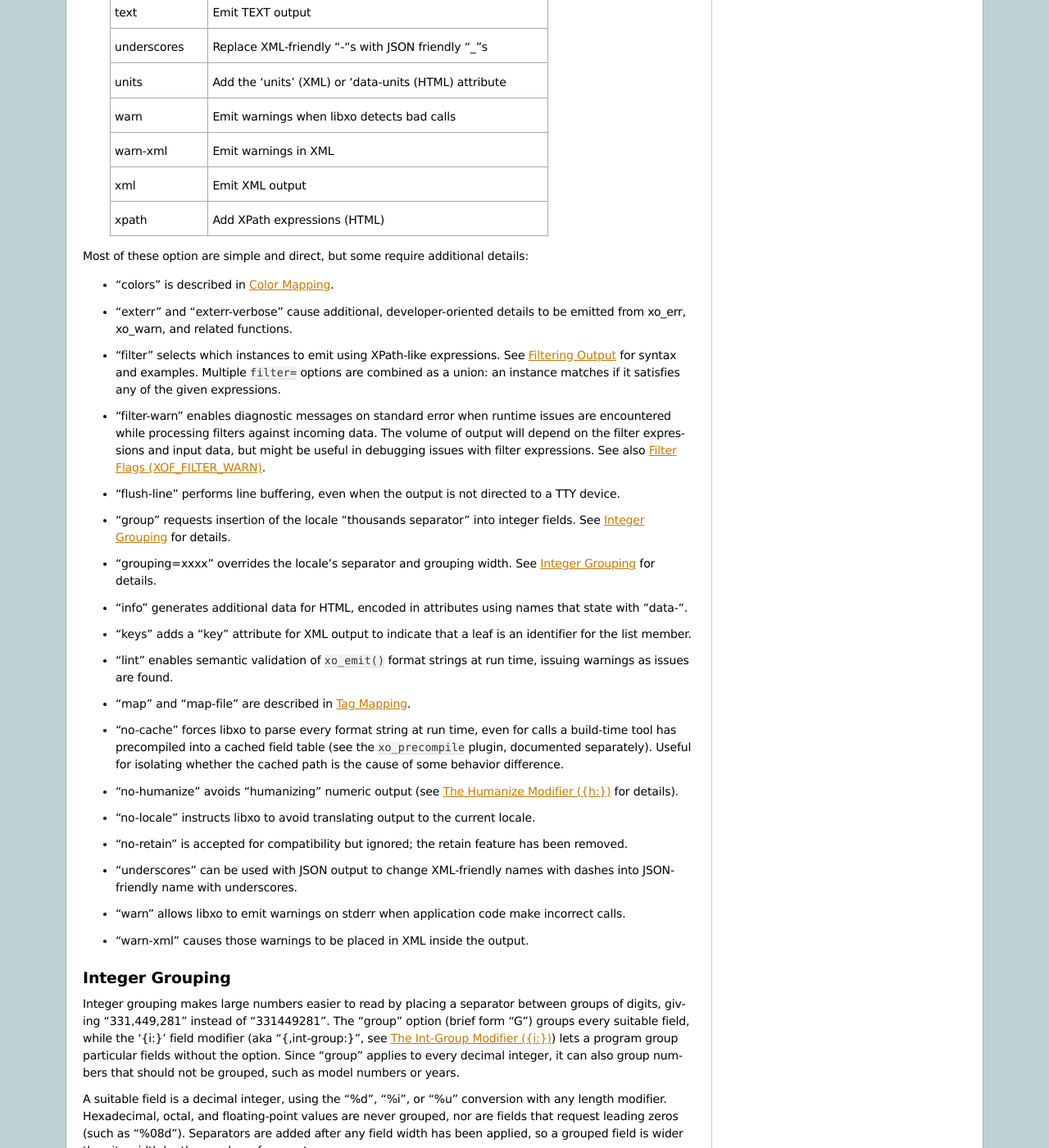
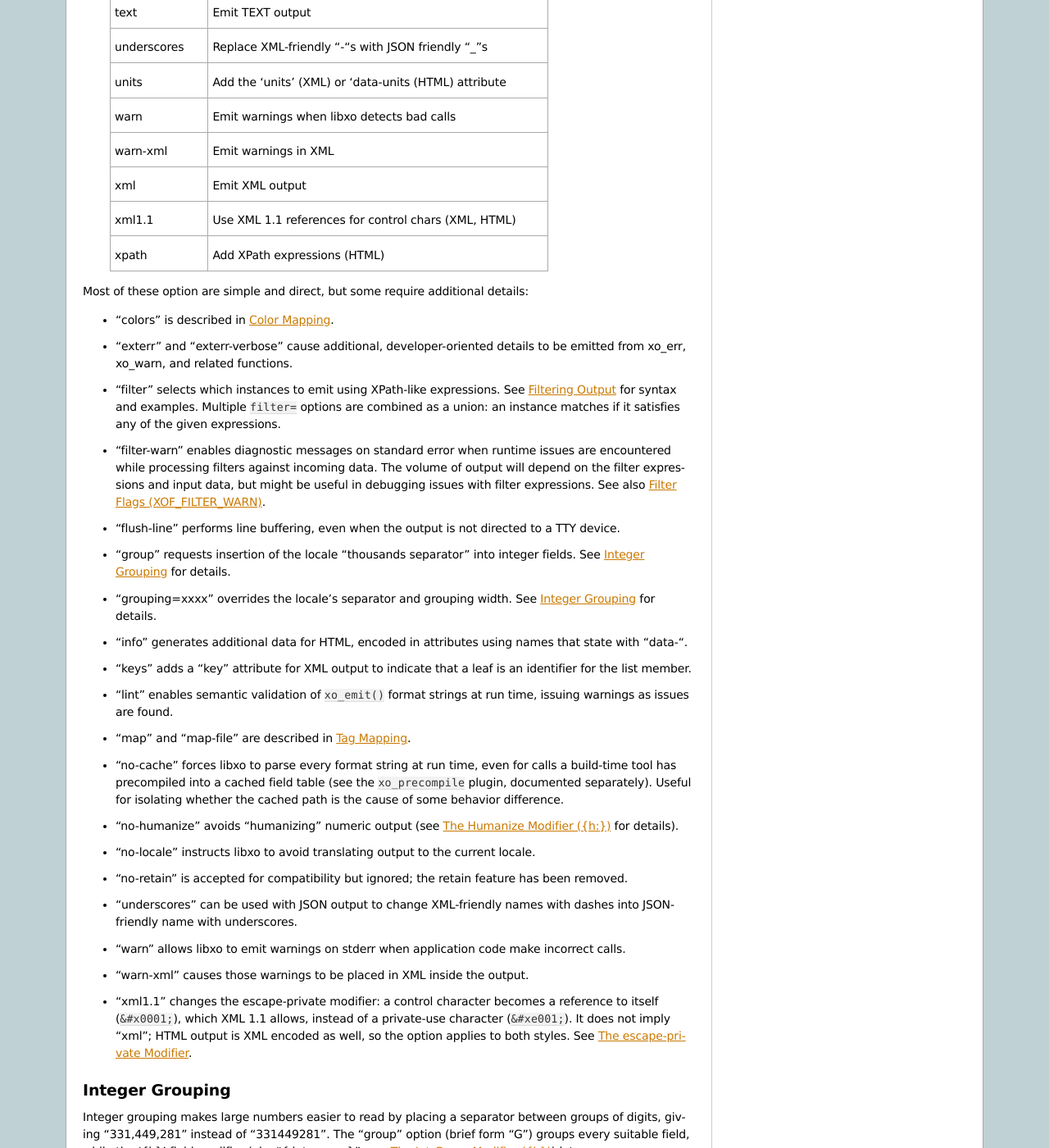
Before and after one commit to Juniper/libxo, a Sphinx documentation site: the page built from doc/options.rst, in a window 1280 px wide and 1400 px high, scrolled down 1795 px. Shown: the whole window at 82% size. Built offline with Sphinx 7.4.7, drawn with Linux system fonts in a browser that asks for light colours.

Commit message:
document "xml1.1 option, which allows control characters, avoiding the hack we use for xml1.0

```diff
--- a/doc/options.rst
+++ b/doc/options.rst
@@ -73,6 +73,7 @@ correspond to output styles, flags, or features:
   warn            Emit warnings when libxo detects bad calls
   warn-xml        Emit warnings in XML
   xml             Emit XML output
+  xml1.1          Use XML 1.1 references for control chars (XML, HTML)
   xpath           Add XPath expressions (HTML)
   =============== =======================================================
 
@@ -121,6 +122,11 @@ additional details:
   make incorrect calls.
 - "warn-xml" causes those warnings to be placed in XML inside the
   output.
+- "xml1.1" changes the escape-private modifier: a control character
+  becomes a reference to itself (``&#x0001;``), which XML 1.1
+  allows, instead of a private-use character (``&#xe001;``).  It
+  does not imply "xml"; HTML output is XML encoded as well, so the
+  option applies to both styles.  See :ref:`escape-private-modifier`.
 
 .. _integer-grouping:
 
```
